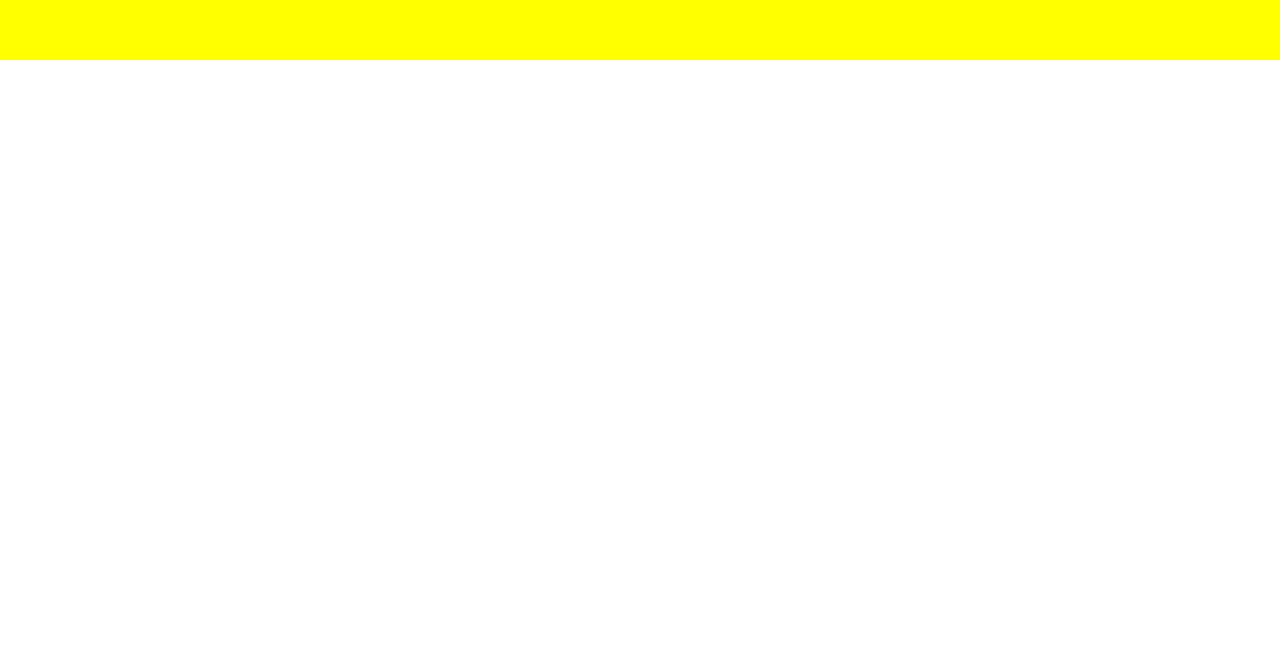
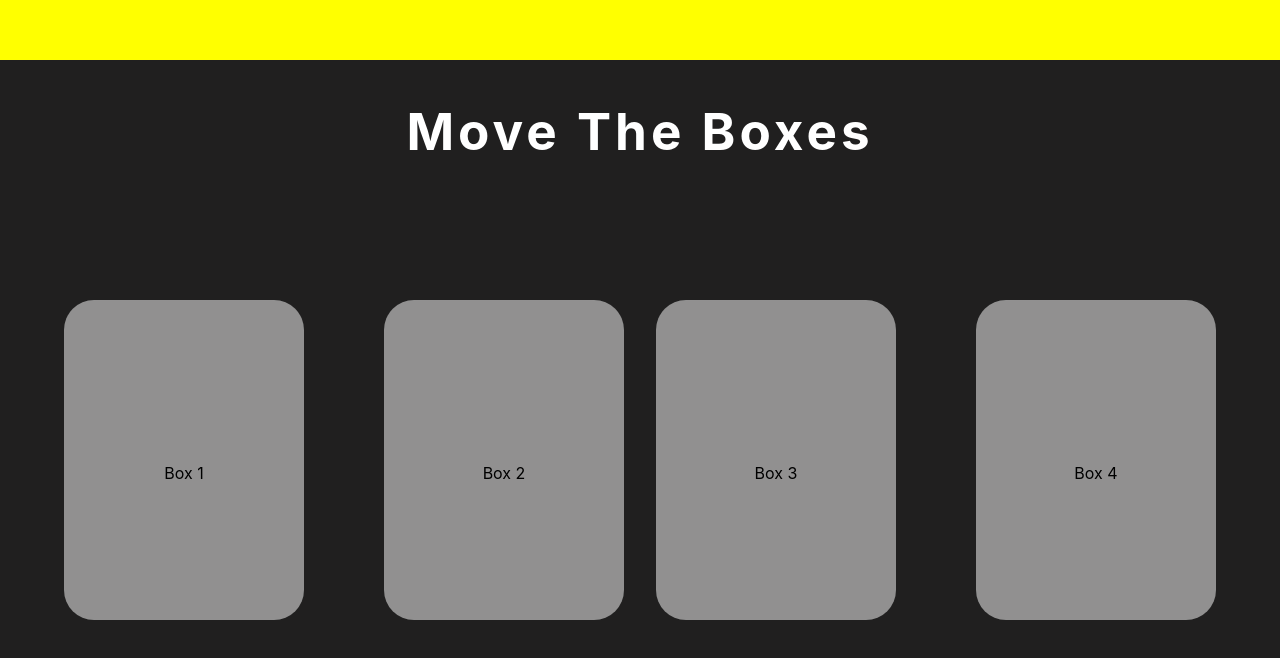
Before and after one commit to Monic-19/animations_in_react, a React (Create React App) app: page / in a window 1280 px wide. Shown: the part 5460-6118 px from the top of the page. Before the commit the page ends 5520 px from the top, so only its background shows below. Built offline with nearby package versions, Linux system fonts and the light colour scheme.

Commit message:
Framer Drag

```diff
--- a/src/App.js
+++ b/src/App.js
@@ -2,6 +2,7 @@ import './App.css';
 import Parallax from './components/parallax';
 import BasicGSAP from './components/BasicGSAP';
 import CursorFramer from './components/CursorFramer';
+import DragFramer from './components/DragFramer';
 
 function App() {
   return (
@@ -9,6 +10,7 @@ function App() {
     <BasicGSAP></BasicGSAP>
     <Parallax></Parallax>
     <CursorFramer></CursorFramer>
+    <DragFramer></DragFramer>
     </>
   );
 }
--- /dev/null
+++ b/src/components/DragFramer.jsx
@@ -0,0 +1,25 @@
+import React, { useRef } from 'react';
+import { motion } from "framer-motion";
+import './main.css';
+
+const DragFramer = () => {
+
+    const boxRef = useRef(null);
+
+    return (
+        <>
+            <motion.div className='dragBox' ref={boxRef}>
+
+                <h1>Move The Boxes</h1>
+
+                    <motion.div  whileTap={{scale : 1.2}} drag dragConstraints={boxRef} className="box b1">Box 1</motion.div>
+                    <motion.div  whileTap={{scale : 1.2}} drag dragConstraints={boxRef} className="box b2">Box 2</motion.div>
+                    <motion.div  whileTap={{scale : 1.2}} drag dragConstraints={boxRef} className="box b3">Box 3</motion.div>
+                    <motion.div  whileTap={{scale : 1.2}} drag dragConstraints={boxRef} className="box b4">Box 4</motion.div>
+
+            </motion.div>
+        </>
+    )
+}
+
+export default DragFramer
--- a/src/components/main.css
+++ b/src/components/main.css
@@ -25,3 +25,41 @@
         pointer-events: none;
     }
 }
+
+.dragBox{
+    position: relative;
+    cursor: pointer;
+    height: 100vh;
+    width: 100%;
+    background-color: rgba(9, 8, 8, 0.907);
+    margin-top: 100vh;
+    overflow: hidden;
+
+    >h1{
+        position: absolute;
+        left: 50%;
+        top: 5%;
+        transform: translateX(-50%);
+        color: white;
+        font-size: 4vw;
+        letter-spacing: 4px;
+    }
+
+    >.box{
+        z-index: 5;
+        height: 40vh;
+        width: 30vh;
+        background-color: rgba(255, 255, 255, 0.506);
+        position: absolute;
+        display: flex;
+        justify-content: center;
+        align-items: center;
+        top: 30%;
+        border-radius: 30px;
+    }
+
+    >.b1{left: 5%;}
+    >.b2{left: 30%;}
+    >.b3{right:30%;}
+    >.b4{right: 5%;}
+}
```
